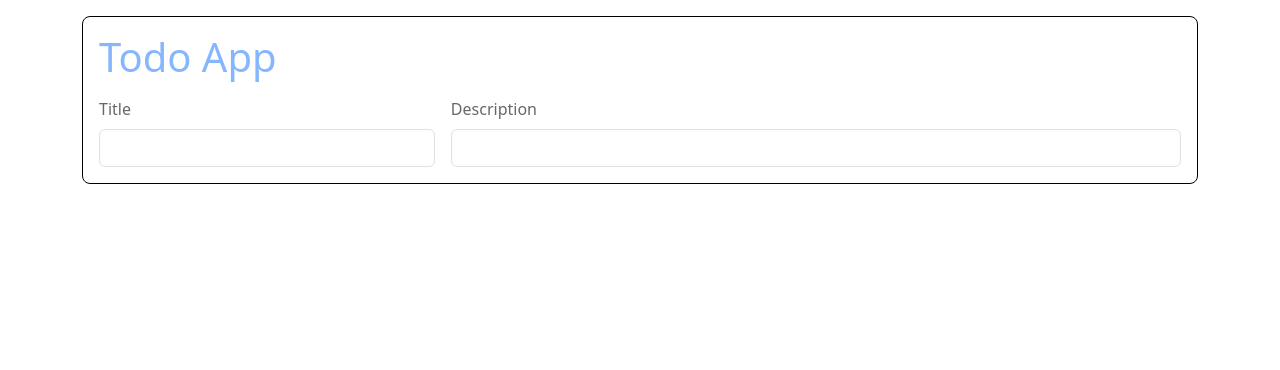
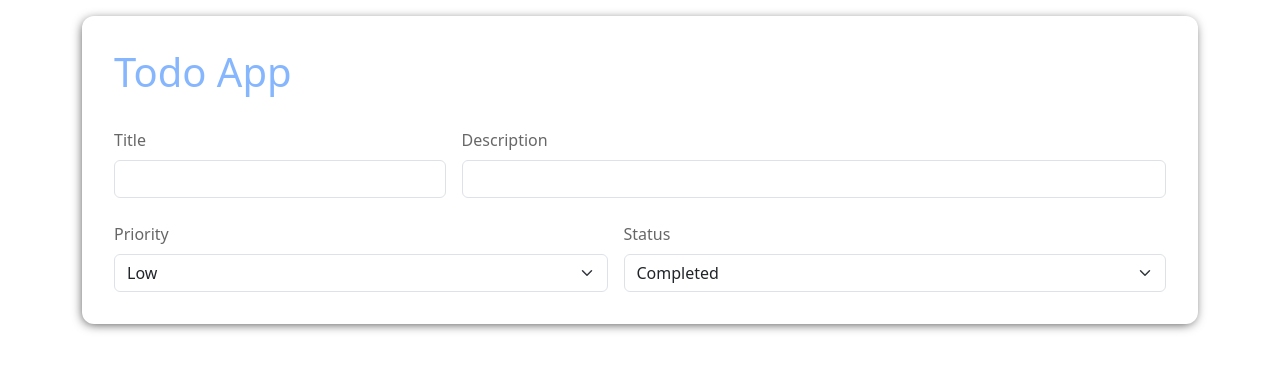
Before and after one commit to mowhammadali/angular-first-todo-app, an Angular app: page / in a window 1280 px wide. Shown: the top 370 px of the page. Built offline with nearby package versions, Linux system fonts and the light colour scheme.

Commit message:
[add] box shadow to todo generator section

```diff
--- a/src/app/components/todo-generator/todo-generator.component.css
+++ b/src/app/components/todo-generator/todo-generator.component.css
@@ -1,14 +1,19 @@
 .todo-generator {
-    padding: 1rem;
-    border: 1px solid black;
-    border-radius: 8px;
+    padding: 2rem;
+    border-radius: 12px;
+    display: flex;
+    flex-direction: column;
+    gap: 1.5rem;
+    box-shadow: -1px 2px 11px -2px rgba(0, 0, 0, 0.75);
+    -webkit-box-shadow: -1px 2px 11px -2px rgba(0, 0, 0, 0.75);
+    -moz-box-shadow: -1px 2px 11px -2px rgba(0, 0, 0, 0.75);
 
     h1 {
-        margin-bottom: 1rem;
         color: var(--app-primary-color);
     }
 
-    .row-1 {
+    .row-1,
+    .row-2 {
         display: flex;
         align-items: center;
         gap: 1rem;
--- a/src/app/components/todo-generator/todo-generator.component.html
+++ b/src/app/components/todo-generator/todo-generator.component.html
@@ -10,4 +10,21 @@
             <input type="email" class="form-control" id="formControlDescriptionInput" />
         </div>
     </div>
+    <div class="row-2">
+        <div appItemGrow>
+            <label for="formControlPriorityInput" class="form-label">Priority</label>
+            <select class="form-select" id="formControlPriorityInput">
+                <option selected value="low">Low</option>
+                <option value="medium">Medium</option>
+                <option value="high">High</option>
+            </select>
+        </div>
+        <div appItemGrow>
+            <label for="formControlStatusInput" class="form-label">Status</label>
+            <select class="form-select" id="formControlStatusInput">
+                <option selected value="completed">Completed</option>
+                <option value="not-completed">Not completed</option>
+            </select>
+        </div>
+    </div>
 </div>
```
